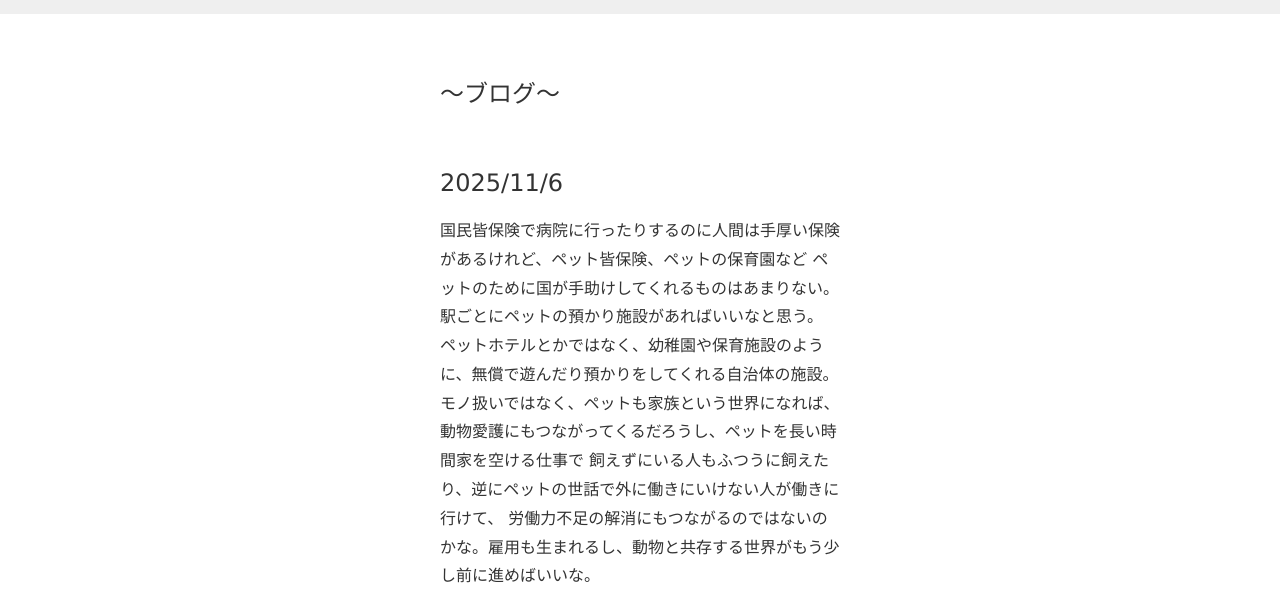
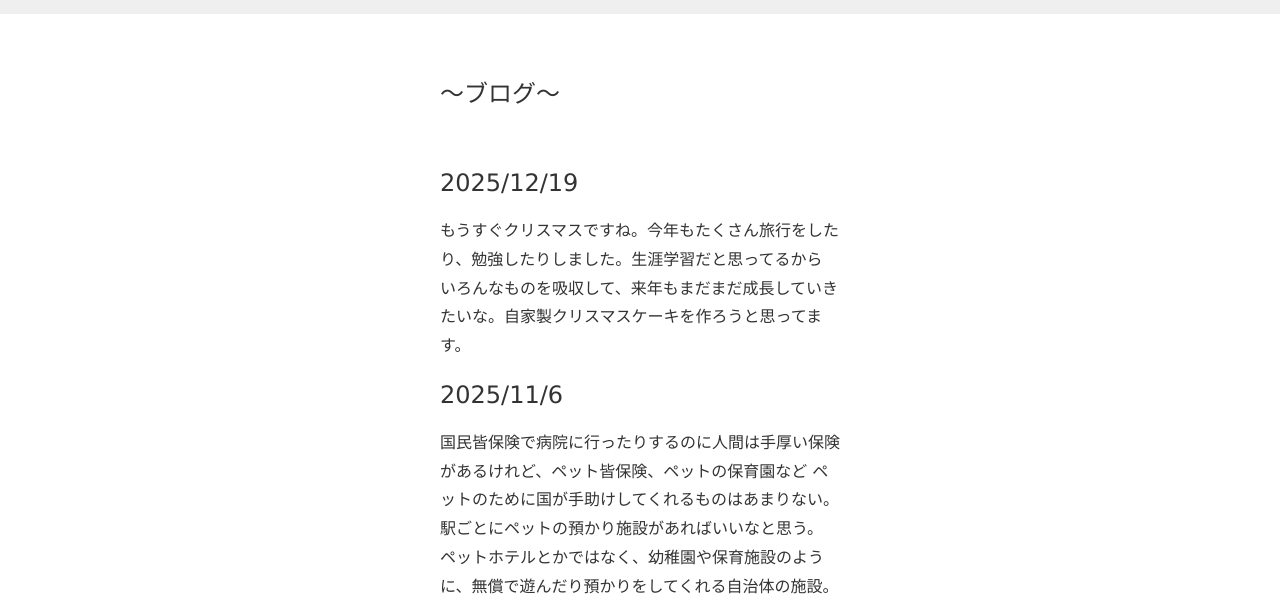
Before and after one commit to melulu777/melulu777.github.io, a plain HTML site: page index.html in a window 1280 px wide. Shown: the part 182-786 px from the top of the page. Drawn offline with Linux system fonts and the light colour scheme.

Commit message:
Update index.html

```diff
--- a/index.html
+++ b/index.html
@@ -61,6 +61,12 @@
 
   <!--旅行写真などの内容ここから-->
  <h2>〜ブログ〜</h2>
+
+  <h1>2025/12/19</h1>
+          <p>もうすぐクリスマスですね。今年もたくさん旅行をしたり、勉強したりしました。生涯学習だと思ってるから
+            いろんなものを吸収して、来年もまだまだ成長していきたいな。自家製クリスマスケーキを作ろうと思ってます。
+          </p>
+
 
 <h1>2025/11/6</h1>
           <p>国民皆保険で病院に行ったりするのに人間は手厚い保険があるけれど、ペット皆保険、ペットの保育園など
```
